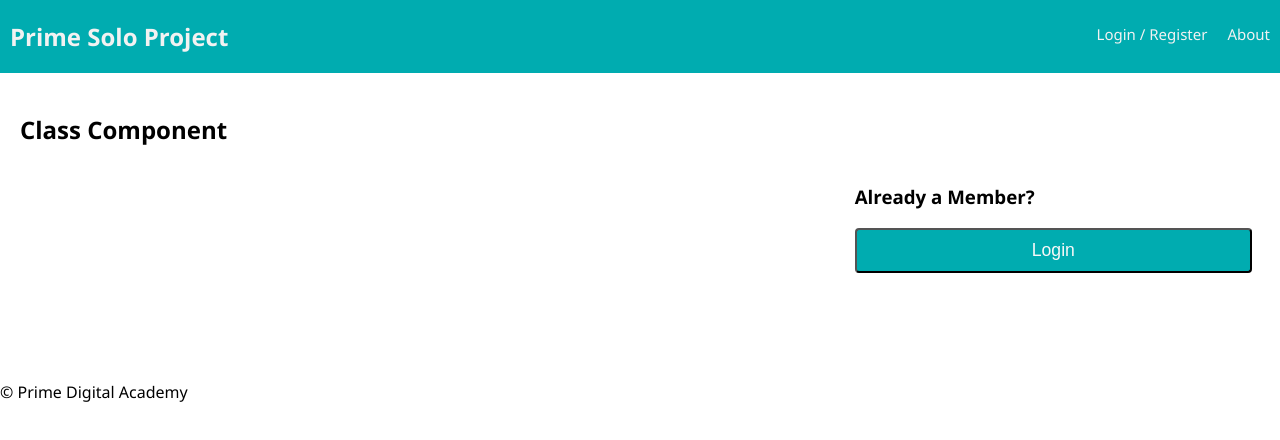
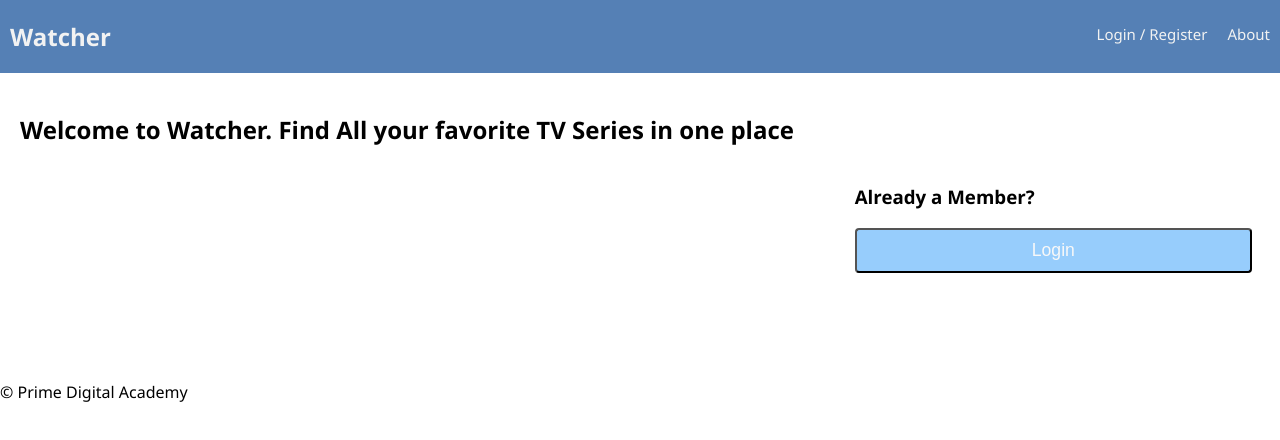
Before and after one commit to mckennalusk7/Watcher-Solo-Project, a React (Create React App) app: page /#/home in a window 1280 px wide. Shown: the top 440 px of the page. Built offline with nearby package versions, Linux system fonts and the light colour scheme; no server answers.

Commit message:
styling to the login pages

```diff
--- a/src/components/App/App.css
+++ b/src/components/App/App.css
@@ -1,5 +1,5 @@
 body {
-    font-family: 'Segoe UI', Tahoma, Geneva, Verdana, sans-serif;
+  font-family: "Segoe UI", Tahoma, Geneva, Verdana, sans-serif;
   margin: 0px;
 }
 
@@ -9,7 +9,7 @@ body {
 }
 
 .formPanel {
-    background-color: #dbd5d5;
+  background-color: #f0ebeb;
   width: 30%;
   height: 250px;
   margin: 20px auto;
@@ -22,28 +22,32 @@ input {
   margin-bottom: 10px;
 }
 
-.log-in, .log-out, .register {
-  background-color: #00acb0;
+.log-in,
+.log-out,
+.register {
+  background-color: #97cdfc;
   border-radius: 4px;
   color: #f8f8f8;
   min-height: 50px;
   min-width: 100px;
-  outline:0;
+  outline: 0;
   cursor: pointer;
 }
 
-.log-in:hover, .log-out:hover, .register:hover {
-  background-color: #008183;
+.log-in:hover,
+.log-out:hover,
+.register:hover {
+  background-color: #ffc0c0;
 }
 
 /* This line makes the "Register" and "Login" buttons look like links */
 .link-button {
-    background:none;
-    color:inherit;
-    border:none;
-    padding:0;
+  background: none;
+  color: inherit;
+  border: none;
+  padding: 0;
   font: inherit;
-    outline:0;
-    border-bottom:1px solid #444;
+  outline: 0;
+  border-bottom: 1px solid #444;
   cursor: pointer;
 }
--- a/src/components/Nav/Nav.css
+++ b/src/components/Nav/Nav.css
@@ -1,20 +1,20 @@
 .nav-title {
-    font-size: 24px;
-    font-weight: 700;
-    display: inline-block;
-    color: #f2f2f2;
-    padding-left: 10px;
+  font-size: 24px;
+  font-weight: 700;
+  display: inline-block;
+  color: #f2f2f2;
+  padding-left: 10px;
 }
 
 .nav {
   overflow: hidden;
-  background-color: #00acb0;
+  background-color: #5580b5;
 }
 
 .nav-link {
   float: left;
   color: #f2f2f2;
-  background-color: #00acb0;
+  background-color: #5580b5;
   text-align: center;
   padding: 24px 10px;
   text-decoration: none;
@@ -22,13 +22,13 @@
 
   /* these last two make the logout button in
   the nav bar look like another link */
-  border:none;
+  border: none;
   cursor: pointer;
-  outline:0;
+  outline: 0;
 }
 
 .nav-link:hover {
-  background-color: #008183;
+  background-color: #f7bcbc;
 }
 
 .nav-right {
--- a/src/components/Nav/Nav.js
+++ b/src/components/Nav/Nav.js
@@ -1,25 +1,25 @@
-import React from 'react';
-import { Link } from 'react-router-dom';
-import { connect } from 'react-redux';
-import LogOutButton from '../LogOutButton/LogOutButton';
-import './Nav.css';
-import mapStoreToProps from '../../redux/mapStoreToProps';
+import React from "react";
+import { Link } from "react-router-dom";
+import { connect } from "react-redux";
+import LogOutButton from "../LogOutButton/LogOutButton";
+import "./Nav.css";
+import mapStoreToProps from "../../redux/mapStoreToProps";
 
 const Nav = (props) => {
   let loginLinkData = {
-    path: '/home',
-    text: 'Login / Register',
+    path: "/home",
+    text: "Login / Register",
   };
 
   if (props.store.user.id != null) {
-    loginLinkData.path = '/admin';
-    loginLinkData.text = 'Home';
+    loginLinkData.path = "/admin";
+    loginLinkData.text = "Profile";
   }
 
   return (
     <div className="nav">
       <Link to="/home">
-        <h2 className="nav-title">Prime Solo Project</h2>
+        <h2 className="nav-title">Watcher</h2>
       </Link>
       <div className="nav-right">
         <Link className="nav-link" to={loginLinkData.path}>
@@ -34,7 +34,7 @@ const Nav = (props) => {
             <Link className="nav-link" to="/info">
               Info Page
             </Link>
-            <LogOutButton className="nav-link"/>
+            <LogOutButton className="nav-link" />
           </>
         )}
         {/* Always show this link since the about page is not protected */}
--- a/src/components/pages/LandingPage/LandingPage.css
+++ b/src/components/pages/LandingPage/LandingPage.css
@@ -11,7 +11,7 @@ Button
 -------------------------------------------------------------------------------- */
 
 .btn {
-  background-color: #00acb0;
+  background-color: #97cdfc;
   border-radius: 4px;
   color: #f8f8f8;
   display: inline-block;
@@ -32,7 +32,7 @@ Button
 }
 
 .btn:hover {
-  background-color: #008183;
+  background-color: #ffc0c0;
   text-decoration: none;
 }
 
--- a/src/components/pages/LandingPage/LandingPage.js
+++ b/src/components/pages/LandingPage/LandingPage.js
@@ -6,7 +6,8 @@ import "./LandingPage.css";
 
 class LandingPage extends Component {
   state = {
-    heading: "Class Component",
+    heading:
+      "Welcome to Watcher. Find All your favorite TV Series in one place",
   };
 
   onLogin = (event) => {
```
Lines whose indentation alone changed are shown as unchanged.
